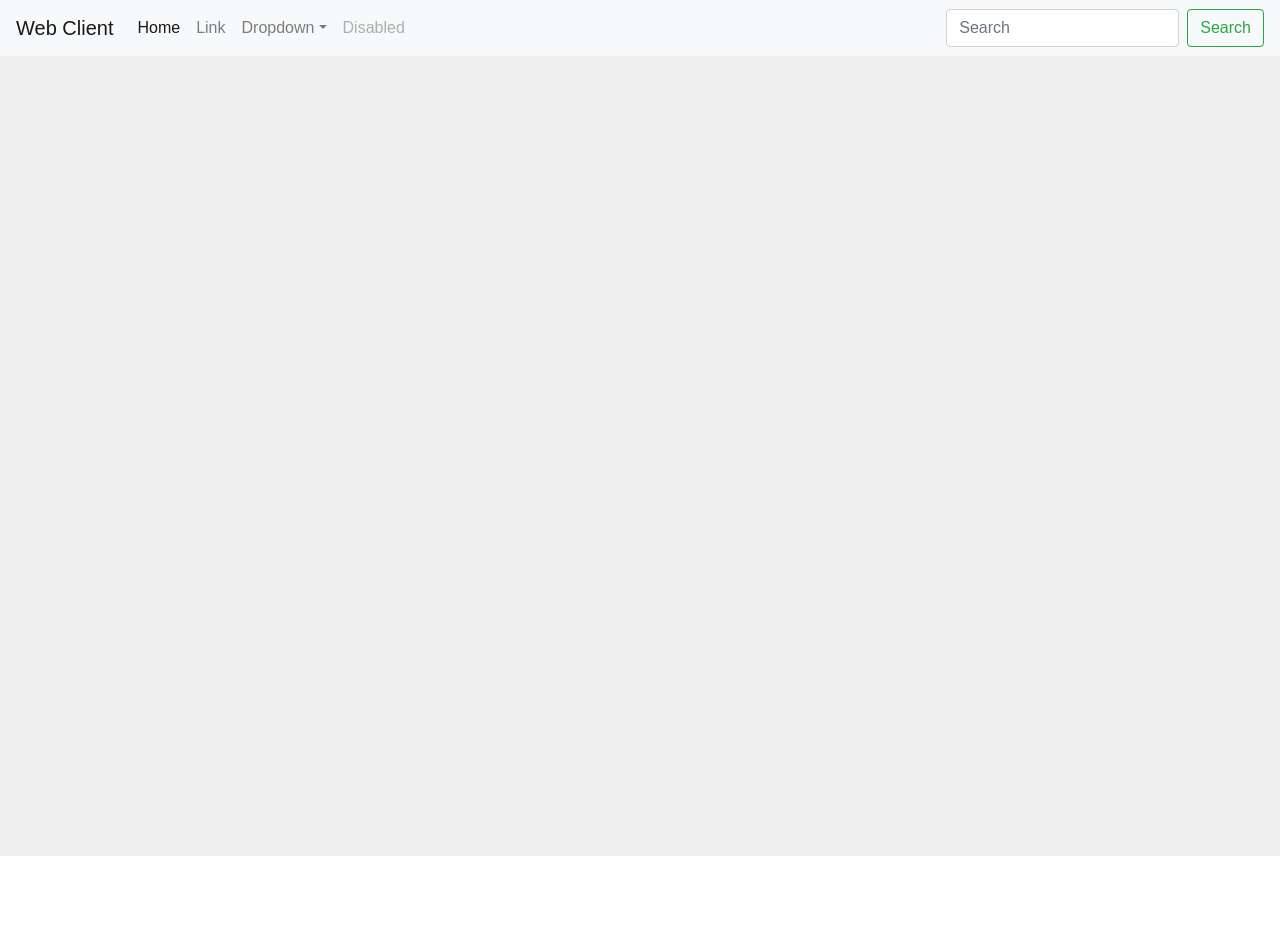
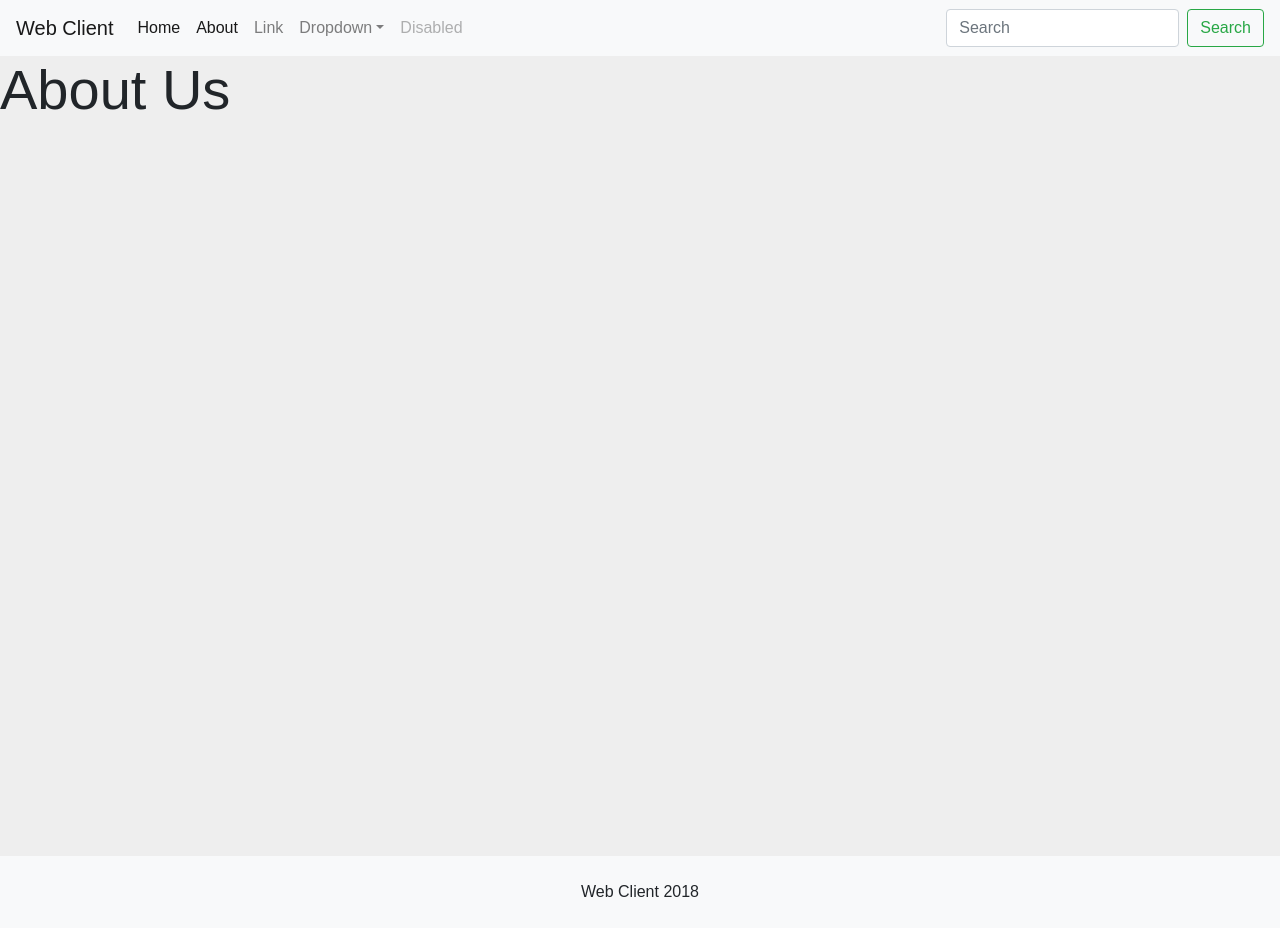
Before and after one commit to omnicoders/build-a-web-client, a React (Create React App) app: page /about in a window 1280 px wide. Before the commit the page ends 856 px from the top, so only its background shows below. Built offline with nearby package versions, Linux system fonts and the light colour scheme.

Commit message:
add about page and footer

```diff
--- a/src/App.js
+++ b/src/App.js
@@ -2,6 +2,7 @@ import React, { Component } from 'react';
 import './App.css';
 import NavBar from './components/NavBar';
 import Router from './Router';
+import Footer from './components/Footer';
 
 class App extends Component {
   render() {
@@ -11,6 +12,7 @@ class App extends Component {
         <div className="page-container">
           <Router />
         </div>
+        <Footer />
       </div>
     );
   }
--- a/src/Router.js
+++ b/src/Router.js
@@ -1,18 +1,17 @@
 import React, { Component } from 'react';
 import { Switch, Route } from 'react-router-dom';
 import LandingPage from './pages/LandingPage';
+import AboutPage from './pages/AboutPage';
 
 class Router extends Component {
   render() {
-    const landingPage = () => {
-      return (
-        <LandingPage {...this.props}/>
-      );
-    };
+    const landingPage = () => <LandingPage {...this.props}/>;
+    const aboutPage = () => <AboutPage {...this.props}/>;
     return (
       <main>
         <Switch>
           <Route exact path='/' component={landingPage}/>
+          <Route exact path='/about' component={aboutPage}/>
         </Switch>
       </main>
     );
--- /dev/null
+++ b/src/components/Footer.js
@@ -0,0 +1,15 @@
+import React, { Component } from 'react';
+import { Link } from 'react-router-dom';
+import './Footer.css';
+
+class Footer extends Component {
+  render() {
+    return (
+      <div className="bg-light p-4 text-center">
+        Web Client 2018
+      </div>
+    );
+  }
+}
+
+export default Footer;
--- a/src/components/NavBar.js
+++ b/src/components/NavBar.js
@@ -14,7 +14,10 @@ class NavBar extends Component {
         <div className="collapse navbar-collapse" id="navbarSupportedContent">
           <ul className="navbar-nav mr-auto">
             <li className="nav-item active">
-              <Link className="nav-link" to="/">Home <span className="sr-only">(current)</span></Link>
+              <Link className="nav-link" to="/">Home</Link>
+            </li>
+            <li className="nav-item active">
+              <Link className="nav-link" to="/about">About</Link>
             </li>
             <li className="nav-item">
               <Link className="nav-link" to="/">Link</Link>
--- /dev/null
+++ b/src/pages/AboutPage.js
@@ -0,0 +1,17 @@
+import React, { Component } from 'react';
+
+class AboutPage extends Component {
+  render() {
+    return (
+      <div>
+        <div className="row">
+          <div className="col-12">
+            <h1 className="display-4">About Us</h1>
+          </div>
+        </div>
+      </div>
+    );
+  }
+}
+
+export default AboutPage;
```
Also changed, not shown: src/components/Footer.css (added), 1 other file (tests, documents, lock files or other folders).
